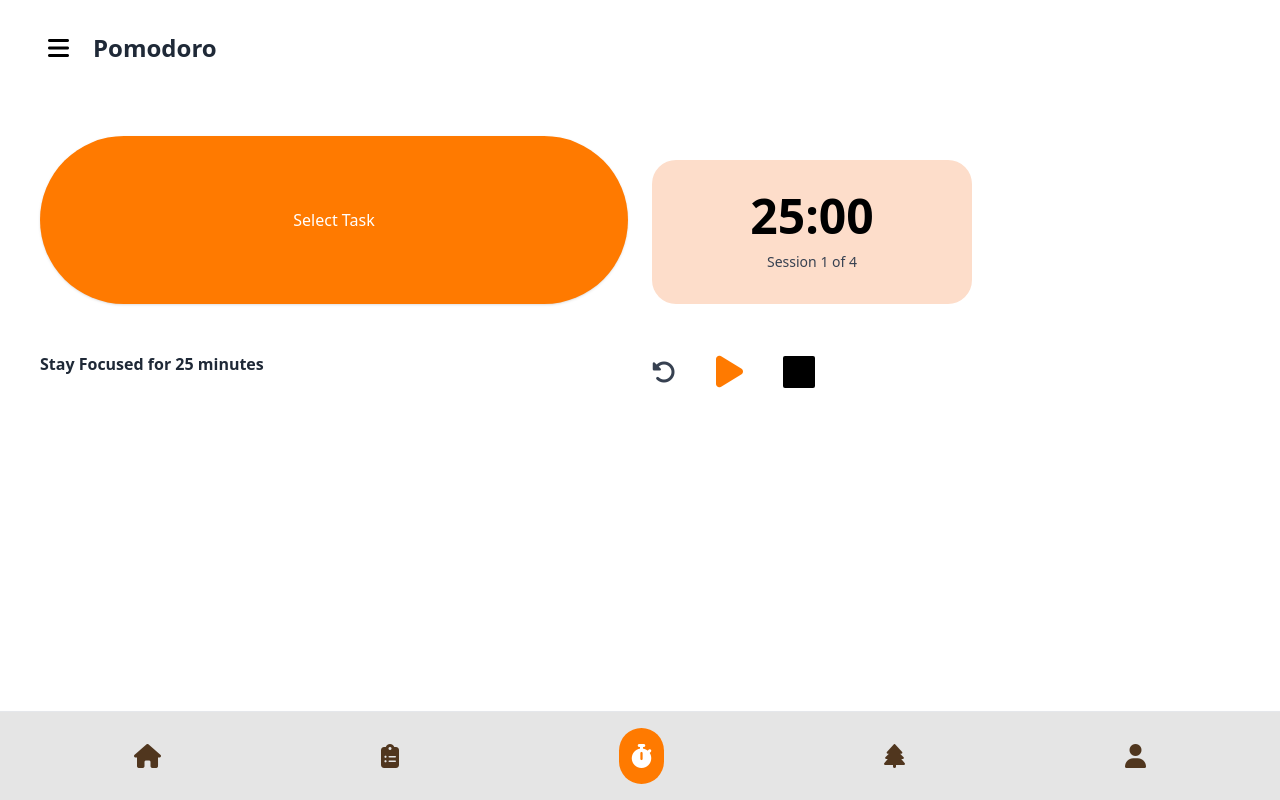
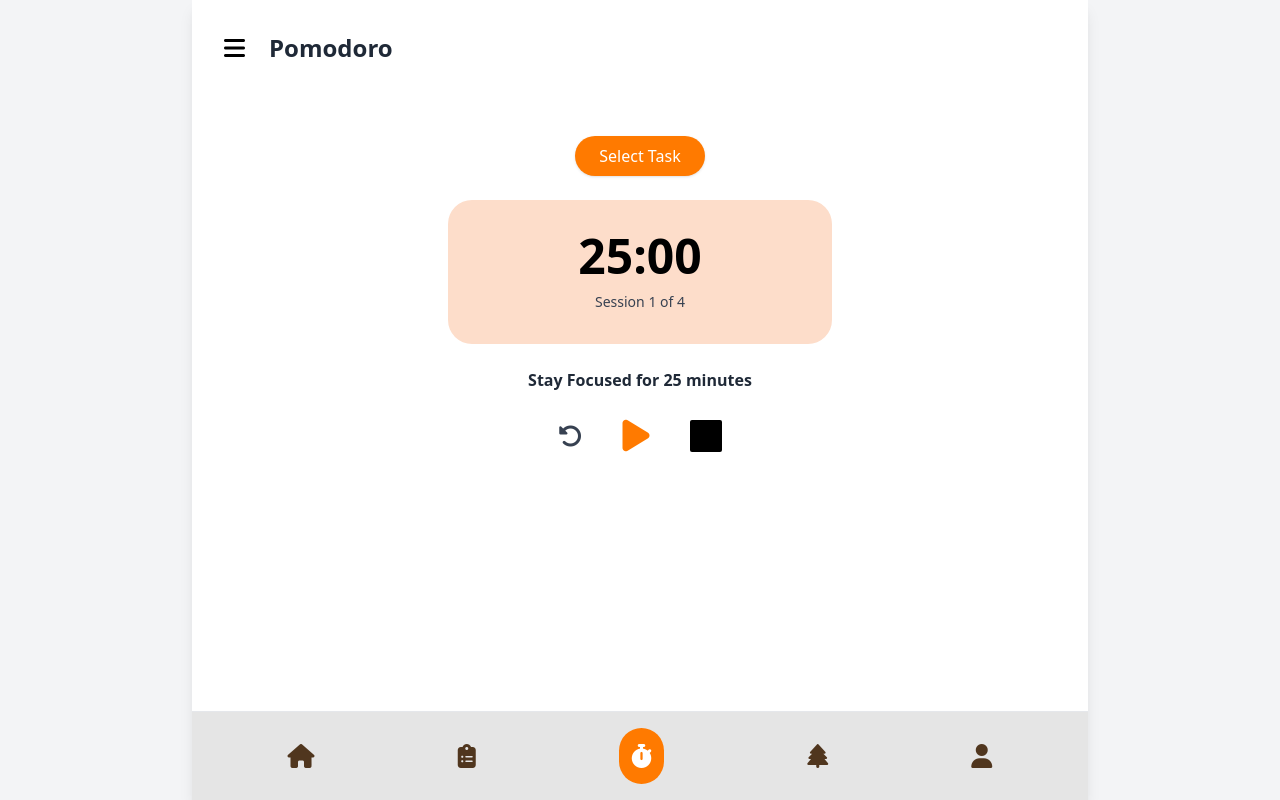
Before and after one commit to WassimeELmansoury/FlowState-Dashboard-de-Productivit-Modulaire, a plain HTML site: page index_1.html in a window 1280 px wide. Drawn offline with nearby package versions, Linux system fonts and the light colour scheme.

Commit message:
finalisation complète de l'interface de la page Pomodoro

```diff
--- a/index_1.html
+++ b/index_1.html
@@ -8,8 +8,12 @@
   <link rel="stylesheet" href="https://cdnjs.cloudflare.com/ajax/libs/font-awesome/6.5.0/css/all.min.css">
 </head>
 
-<body class="mx-4 bg-white">
+<body class="bg-gray-100 flex justify-center">
 
+  <!-- Container -->
+  <div class="w-full max-w-md lg:max-w-4xl bg-white min-h-screen shadow-lg flex flex-col">
+
+    <!-- Header -->
     <header class="p-6 flex items-center gap-4">
       <button class="hover:bg-gray-100 p-2 rounded-lg">
         <i class="fa-solid fa-bars text-2xl"></i>
@@ -17,22 +21,28 @@
       <h1 class="font-bold text-2xl text-gray-800">Pomodoro</h1>
     </header>
 
-<main class="px-6 py-10 space-y-6 lg:grid lg:grid-cols-2 lg:gap-6">
+    <!-- Main -->
+    <main class="flex-1 px-6 py-10 flex justify-center">
+      <div class="w-full max-w-sm text-center space-y-6">
 
+        <!-- Select task -->
         <button class="bg-[#FF7A00] text-white px-6 py-2 rounded-full shadow">
           Select Task
         </button>
 
-    <div class="bg-[#FDDDCA] w-full max-w-xs p-8 rounded-3xl text-center space-y-3">
+        <!-- Timer -->
+        <div class="bg-[#FDDDCA] p-8 rounded-3xl space-y-3">
           <span class="text-5xl font-bold text-black">25:00</span>
           <p class="text-gray-700 text-sm">Session 1 of 4</p>
         </div>
 
+        <!-- Text -->
         <p class="font-semibold text-gray-800">
           Stay Focused for 25 minutes
         </p>
 
-    <div class="flex items-center gap-10">
+        <!-- Controls -->
+        <div class="flex items-center justify-center gap-10">
           <button class="text-gray-700">
             <i class="fa-solid fa-rotate-left text-2xl"></i>
           </button>
@@ -44,17 +54,26 @@
           <button class="bg-black w-8 h-8 rounded-sm"></button>
         </div>
 
+      </div>
     </main>
 
-  <footer class="fixed bottom-0 left-0 w-full bg-[#E5E5E5] py-4 px-6 flex justify-around items-center border-t">
+    <!-- Footer -->
+    <footer class="fixed bottom-0 left-0 w-full
+      lg:max-w-4xl lg:left-1/2 lg:-translate-x-1/2
+      bg-[#E5E5E5] py-4 px-6 flex justify-around items-center border-t">
+
       <i class="fa-solid fa-house text-2xl text-[#50361E]"></i>
       <i class="fa-solid fa-clipboard-list text-2xl text-[#50361E]"></i>
+
       <div class="bg-[#FF7A00] p-3 rounded-full">
         <i class="fa-solid fa-stopwatch text-white text-2xl"></i>
       </div>
+
       <i class="fa-solid fa-tree text-2xl text-[#50361E]"></i>
       <i class="fa-solid fa-user text-2xl text-[#50361E]"></i>
     </footer>
 
+  </div>
+
 </body>
 </html>
```
Lines whose indentation alone changed are shown as unchanged.
